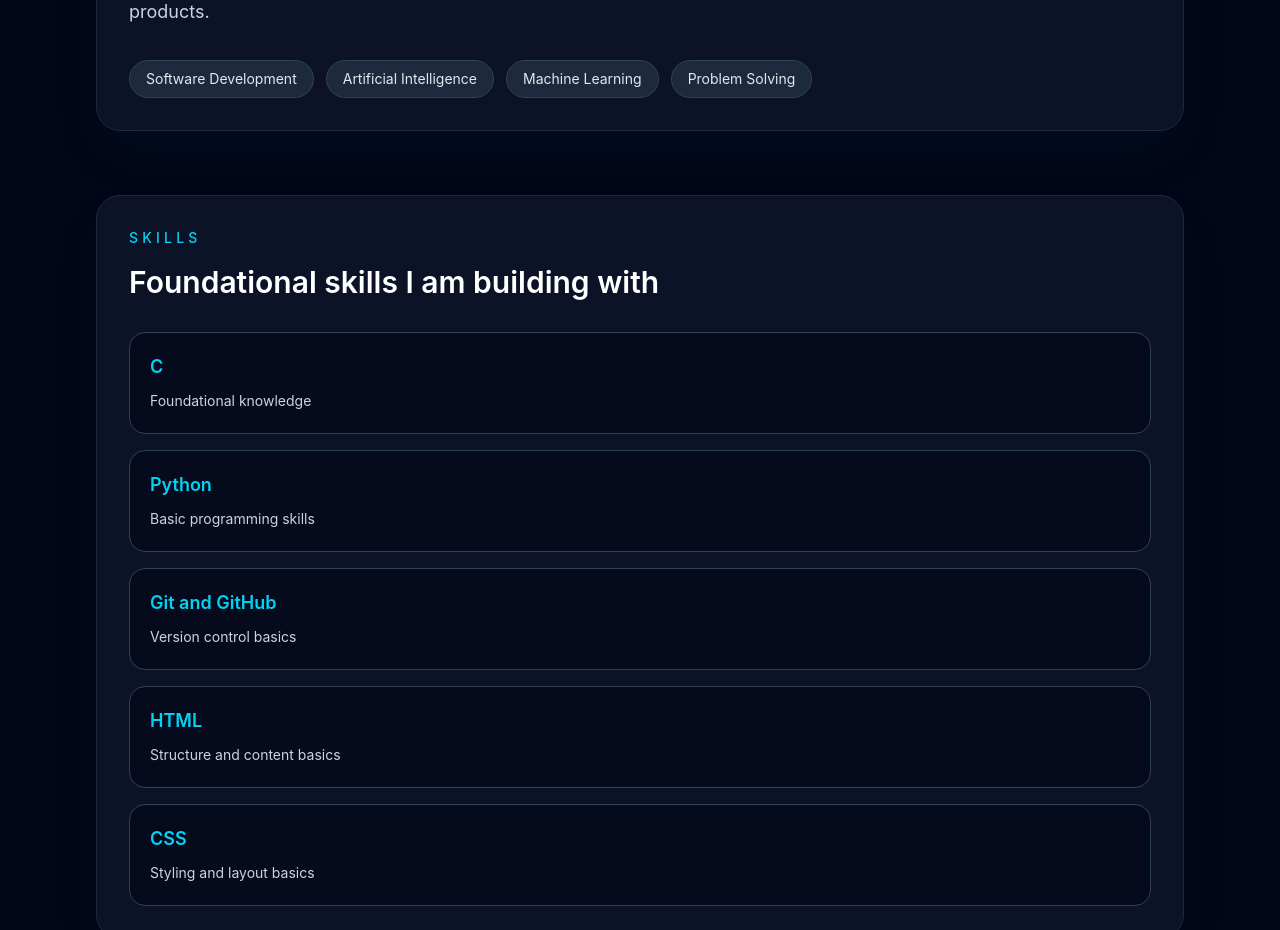
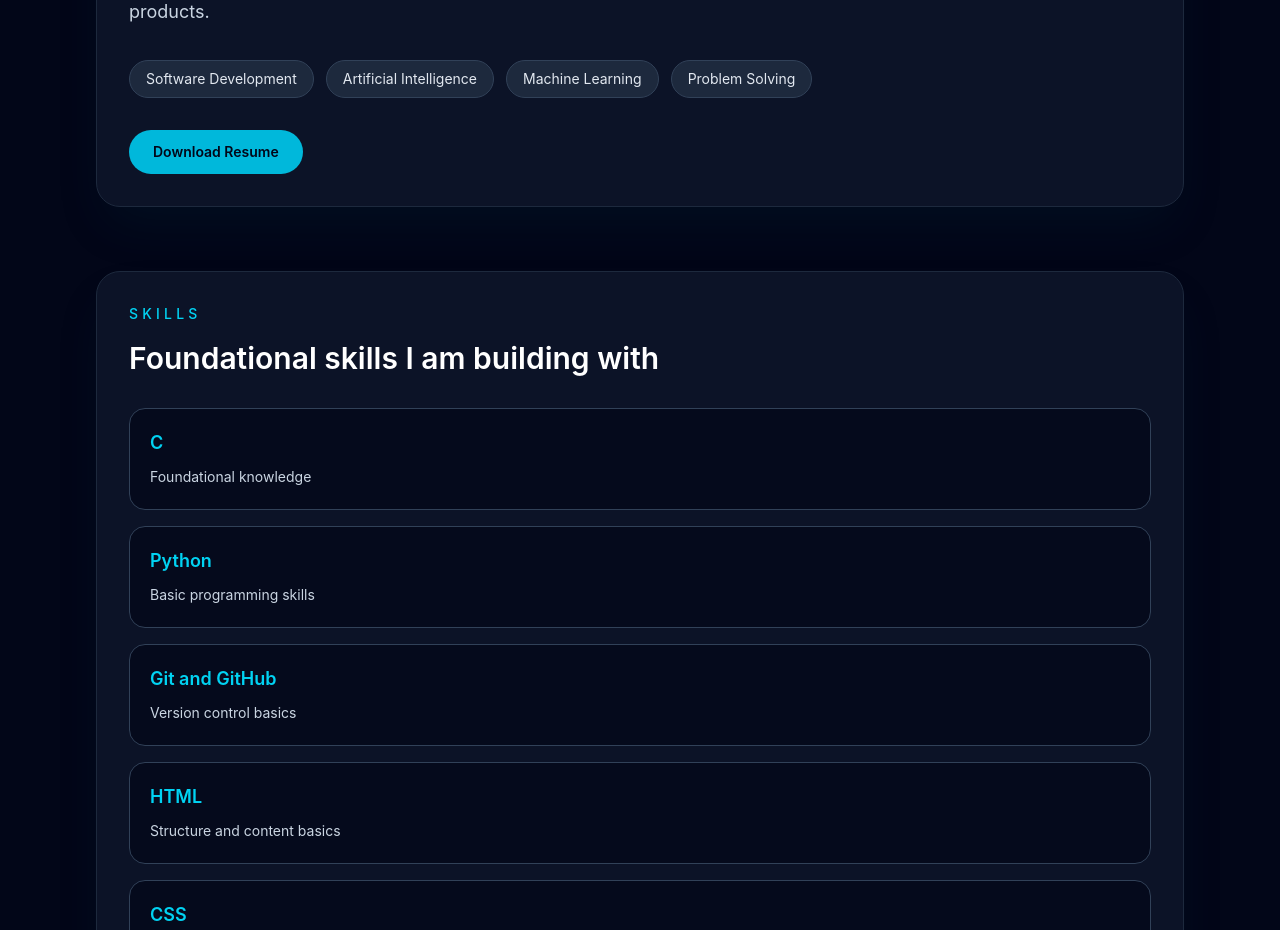
Before and after one commit to muhxz3/Portfolio, a React (Vite) app: page / in a window 1280 px wide. Shown: the part 900-1830 px from the top of the page. Built offline with nearby package versions, Linux system fonts and the light colour scheme.

Commit message:
modified contact

```diff
--- a/src/App.tsx
+++ b/src/App.tsx
@@ -27,7 +27,8 @@ const projects = [
 const contactLinks = [
   {
     label: 'Email',
-    href: 'mailto:muhazabdulrahiman2@gmail.com',
+    href: 'mailto:armuhaz999@gmail.com',
+    external: false,
     icon: (
       <svg viewBox="0 0 24 24" className="h-4 w-4 fill-current">
         <path d="M20 4H4c-1.1 0-2 .9-2 2v12c0 1.1.9 2 2 2h16c1.1 0 2-.9 2-2V6c0-1.1-.9-2-2-2Zm0 4-8 5-8-5V6l8 5 8-5v2Z" />
@@ -37,6 +38,7 @@ const contactLinks = [
   {
     label: 'WhatsApp',
     href: 'https://wa.me/9197467760',
+    external: true,
     icon: (
       <svg viewBox="0 0 24 24" className="h-4 w-4 fill-current">
         <path d="M12 2C6.49 2 2 6.49 2 12c0 2.14.7 4.15 1.9 5.77L2 22l4.35-1.14A9.94 9.94 0 0 0 12 22c5.51 0 10-4.49 10-10S17.51 2 12 2Zm0 18c-1.68 0-3.27-.47-4.63-1.28l-.33-.2-2.58.68.68-2.5-.21-.34A8 8 0 1 1 20 12c0 2.2-.88 4.25-2.33 5.73-.95.96-2.19 1.64-3.66 1.95l-1.24.29Z" />
@@ -45,7 +47,7 @@ const contactLinks = [
   },
   {
     label: 'Instagram',
-    href: 'https://instagram.com',
+    href: 'https://instagram.com/',
     icon: (
       <svg viewBox="0 0 24 24" className="h-4 w-4 fill-current">
         <path d="M7 2h10a5 5 0 0 1 5 5v10a5 5 0 0 1-5 5H7a5 5 0 0 1-5-5V7a5 5 0 0 1 5-5Zm0 2a3 3 0 0 0-3 3v10a3 3 0 0 0 3 3h10a3 3 0 0 0 3-3V7a3 3 0 0 0-3-3H7Zm5 3.5A4.5 4.5 0 1 1 7.5 12 4.5 4.5 0 0 1 12 7.5Zm0 2A2.5 2.5 0 1 0 14.5 12 2.5 2.5 0 0 0 12 9.5Zm5.25-2.75a1.25 1.25 0 1 1-1.25 1.25 1.25 1.25 0 0 1 1.25-1.25Z" />
@@ -131,6 +133,15 @@ function App() {
               </span>
             ))}
           </div>
+          <div className="mt-8">
+            <a
+              href="/resume.pdf"
+              download
+              className="inline-flex items-center rounded-full bg-cyan-500 px-6 py-3 text-sm font-semibold text-slate-950 transition hover:bg-cyan-400"
+            >
+              Download Resume
+            </a>
+          </div>
         </section>
 
         <section id="skills" className="rounded-3xl border border-slate-800 bg-slate-900/80 p-8 shadow-2xl shadow-cyan-950/20">
@@ -179,8 +190,7 @@ function App() {
                   <a
                     key={link.label}
                     href={link.href}
-                    target="_blank"
-                    rel="noreferrer"
+                    {...(link.external ? { target: '_blank', rel: 'noreferrer' } : {})}
                     className="flex items-center gap-2 rounded-full border border-slate-700 bg-slate-950/70 px-4 py-2 text-sm text-slate-200 transition hover:border-cyan-400 hover:text-cyan-400"
                   >
                     <span className="text-cyan-400">{link.icon}</span>
```
